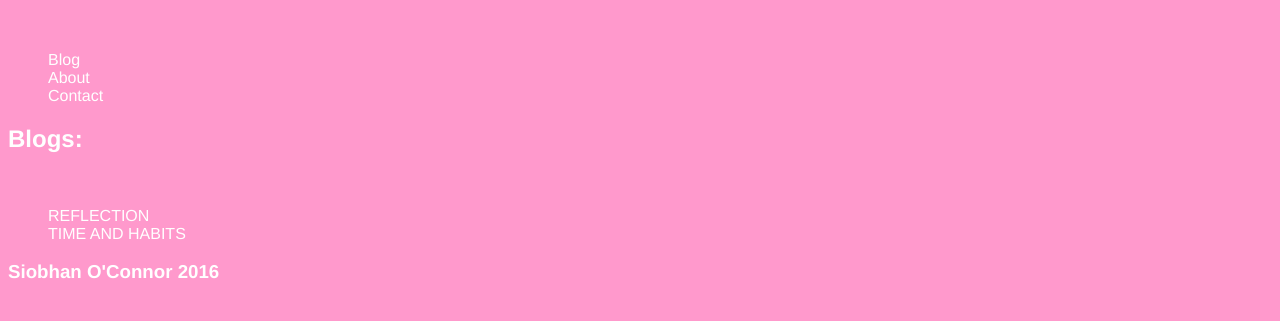
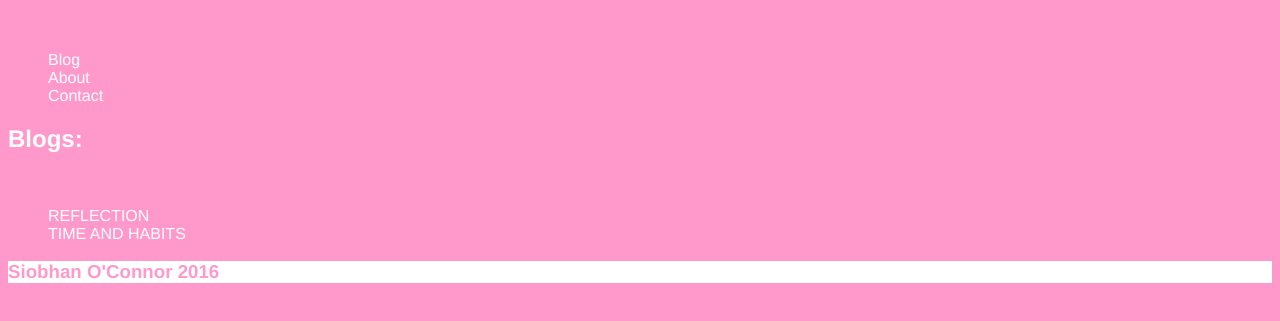
Before and after one commit to siobhan-claire/siobhan-claire.github.io, a plain HTML site: page index.html in a window 1280 px wide. Shown: the part 111-432 px from the top of the page. Drawn offline with Linux system fonts and the light colour scheme.

Commit message:
updated blogs

```diff
--- a/styles/main.css
+++ b/styles/main.css
@@ -32,3 +32,11 @@ a {
   color: white;
   text-decoration: none;
 }
+
+footer {
+  background-color: white;
+}
+
+h3 {
+  color: #FF99CC;
+}
```
